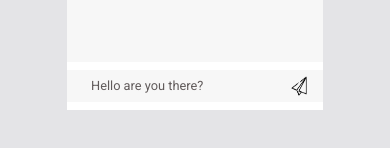
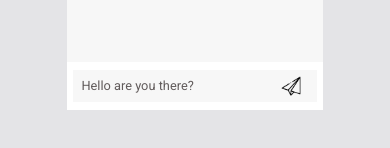
Before and after one commit to Beka-lomsa/Watsapp_Chat, a React (Vite) app: page / in a window 390 px wide. Shown: the part 458-606 px from the top of the page. Built offline with nearby package versions, Linux system fonts and the light colour scheme.

Commit message:
in it two

```diff
--- a/src/Components/Chat_Component/Chat.tsx
+++ b/src/Components/Chat_Component/Chat.tsx
@@ -142,8 +142,9 @@ const Chat = ({
             px-[1.5rem] text-[0.8rem] bg-chatBg text-maincommonColor
            placeholder-maincommonColor placeholder-opacity-753
            focus:placeholder-gray-100
-           xl:w-[17.5rem] xl:h-[2.5rem]
-           sm:w-[16rem] sm:h-[2rem]
+           xl:w-[16.5rem] xl:h-[2.5rem]
+           sm:w-[13rem] sm:h-[2rem] sm:px-[0.5rem]
+           Xsm:w-[11rem]
            ${
              darkMode &&
              "dark:bg-darkcommon text-whiteletters placeholder-whiteletters  dark:focus:placeholder-darkcommon "
```
